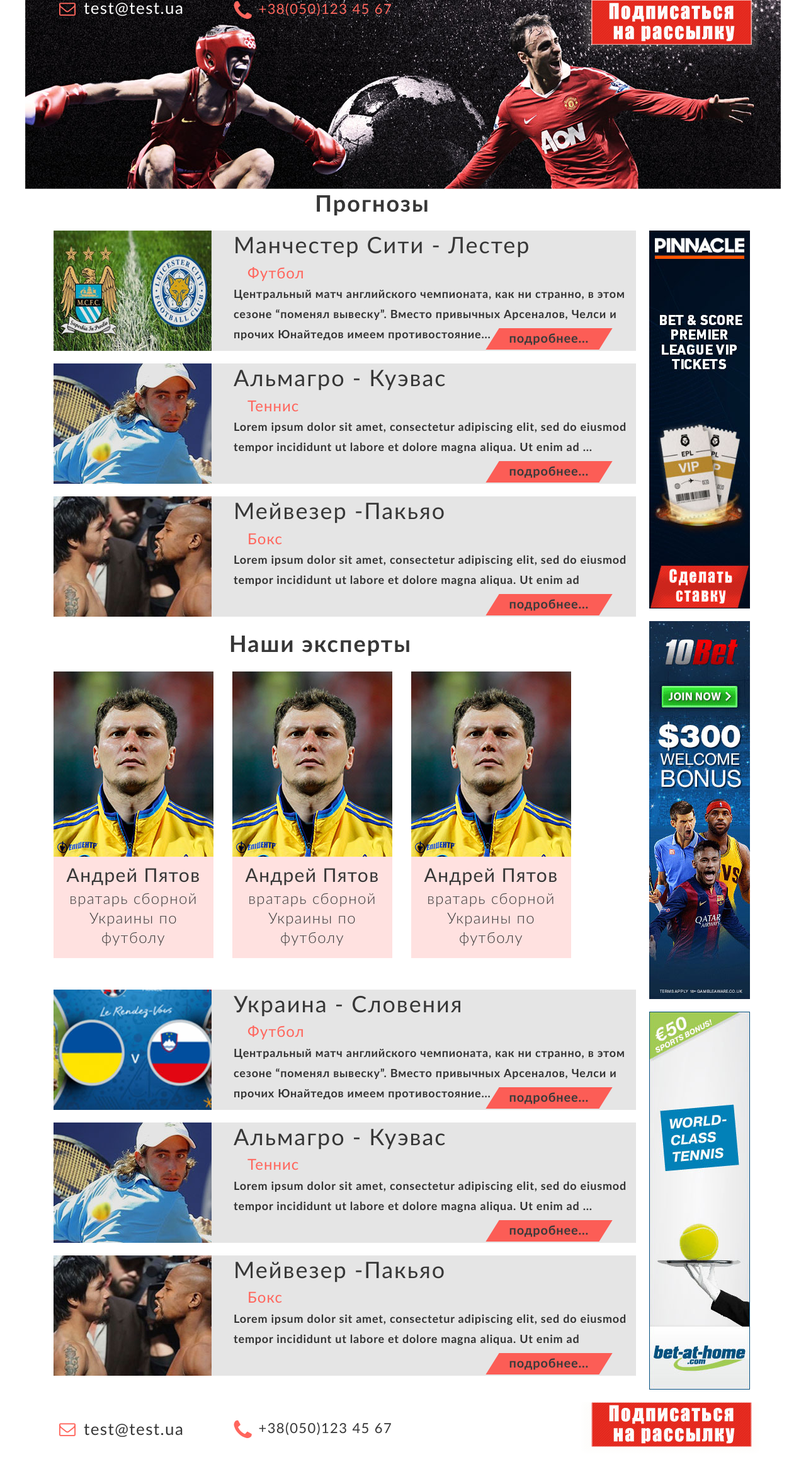
After one commit to VLishenko/sport, a PHP site: page /index.html in a window 1280 px wide. The commit adds this page. Shown: the whole page at 63% size. Run offline with PHP 8.4, Linux system fonts and the light colour scheme.

Commit message:
Site For GitGub

```diff
--- a/content-ad-bottom.php
+++ b/content-ad-bottom.php
@@ -15,9 +15,5 @@
 
 		</div>
 
-		<a href="#">
-			<p>ssa</p>
-		</a>
-
 	</div> <!-- .row -->
 </div> <!-- .container -->
--- a/footer.php
+++ b/footer.php
@@ -22,7 +22,6 @@
 						</a>
 					</div>
 
-					</div>
 				</div>
 			</div> <!-- .row -->
 		</div> <!-- .container -->
--- a/header.php
+++ b/header.php
@@ -51,7 +51,6 @@
 					</a>
 				</div>
 
-				</div>
 			</div> <!-- .row -->
 		</div> <!-- .container -->
 	</header>
--- /dev/null
+++ b/index.html
@@ -0,0 +1,309 @@
+<!DOCTYPE html>
+<!--[if lt IE 7]><html lang="ru" class="lt-ie9 lt-ie8 lt-ie7"><![endif]-->
+<!--[if IE 7]><html lang="ru" class="lt-ie9 lt-ie8"><![endif]-->
+<!--[if IE 8]><html lang="ru" class="lt-ie9"><![endif]-->
+<!--[if gt IE 8]><!-->
+<html lang="ru">
+<!--<![endif]-->
+<head>
+	<meta charset="utf-8" />
+	<title>Заголовок</title>
+	<meta name="description" content="" />
+	<meta http-equiv="X-UA-Compatible" content="IE=edge" />
+	<meta name="viewport" content="width=device-width, initial-scale=1.0" />
+	<link rel="shortcut icon" href="favicon.png" />
+	<link rel="stylesheet" href="libs/bootstrap/bootstrap.css" />
+	<link rel="stylesheet" href="libs/font-awesome-4.2.0/css/font-awesome.min.css" />
+	<link rel="stylesheet" href="css/normalize.css" />
+	<link rel="stylesheet" href="css/fonts.css" />
+	<link rel="stylesheet" href="css/main.css" />
+	<link rel="stylesheet" href="css/media.css" />
+</head>
+<body class="site-wrapper">
+	<!--[if lt IE 9]>
+	<script src="libs/html5shiv/es5-shim.min.js"></script>
+	<script src="libs/html5shiv/html5shiv.min.js"></script>
+	<script src="libs/html5shiv/html5shiv-printshiv.min.js"></script>
+	<script src="libs/respond/respond.min.js"></script>
+	<![endif]-->
+	<!-- Start Main Header -->
+	<header class="header">
+		<div class="container">
+			<div class="row">
+
+				<div class="col-md-3">
+					<a href="mailto:test@test.ua" class="mail color-white">
+						<i class="fa fa-envelope-o"></i>
+						test@test.ua
+					</a>
+				</div>
+
+				<div class="col-md-4">
+					<div class="phone color-red">
+						<i class="fa fa-phone"></i>
+						+38(050)123 45 67
+					</div>
+				</div>
+
+				<div class="col-md-5">
+					<a href="#" class="delivery-btn ">
+						<img src="img/delivery-btn.png" alt="">
+					</a>
+				</div>
+
+			</div> <!-- .row -->
+		</div> <!-- .container -->
+	</header>
+	<!-- End Main Header -->
+
+	<main class="main main-content">
+		<div class="container">
+			<div class="row">
+
+				<div class="col-md-12">
+					<h2 class="projection-title--position">Прогнозы</h2>
+				</div>
+
+				<!-- Start Main Content -->
+				<div class="col-md-10">
+
+
+					<!-- Start Projections Block -->
+
+					<!-- Start Projection 1 -->
+					<div class="col-md-12">
+						<div class="main-content-projection">
+							<img src="images/Projection/projection-1.jpg" alt="">
+							<h3>Манчестер Сити - Лестер</h3>
+							<a href="#">Футбол</a>
+							<p>
+								Центральный матч английского чемпионата, как ни странно, в этом сезоне “поменял вывеску”. Вместо привычных Арсеналов, Челси и прочих Юнайтедов имеем противостояние...
+							</p>
+
+							<div class="main-content-projection-details">
+								<a href="#" class="">
+									подробнее...
+								</a>
+							</div>
+
+						</div>
+					</div>
+					<!-- End Projection 1 -->
+
+					<!-- Start Projection 2 -->
+					<div class="col-md-12">
+						<div class="main-content-projection">
+							<img src="images/Projection/projection-2.jpg" alt="">
+							<h3>Альмагро - Куэвас</h3>
+							<a href="#">Теннис</a>
+							<p>
+								Lorem ipsum dolor sit amet, consectetur adipiscing elit, sed do eiusmod tempor incididunt ut labore et dolore magna aliqua. Ut enim ad ...
+							</p>
+
+							<div class="main-content-projection-details">
+								<a href="#" class="">
+									подробнее...
+								</a>
+							</div>
+
+						</div>
+					</div>
+					<!-- End Projection 2 -->
+
+					<!-- Start Projection 3 -->
+					<div class="col-md-12">
+						<div class="main-content-projection">
+							<img src="images/Projection/projection-3.jpg" alt="">
+							<h3>Мейвезер -Пакьяо</h3>
+							<a href="#">Бокс</a>
+							<p>
+								Lorem ipsum dolor sit amet, consectetur adipiscing elit, sed do eiusmod tempor incididunt ut labore et dolore magna aliqua. Ut enim ad <span class=""></span>
+							</p>
+
+							<div class="main-content-projection-details">
+								<a href="#" class="">
+									подробнее...
+								</a>
+							</div>
+
+						</div>
+					</div>
+					<!-- End Projection 3 -->
+					<!-- End Projections Block -->
+
+
+					<!-- Start Our Experts -->
+					<div class="col-md-11">
+						<h2 class="experts-title">Наши эксперты</h2>
+					</div>
+
+					<div class="expert-item-wrap col-md-12">
+
+							<!-- Start Expert Item 1 -->
+							<div class="expert-item">
+								<img src="images/Expert/expert-1.jpg" alt="">
+								<span>Андрей Пятов</span>
+
+								<p>
+									вратарь сборной Украины по футболу
+								</p>
+
+							</div>
+							<!-- End Expert Item 1 -->
+
+							<!-- Start Expert Item 2 -->
+							<div class="expert-item">
+								<img src="images/Expert/expert-1.jpg" alt="">
+								<span>Андрей Пятов</span>
+
+								<p>
+									вратарь сборной Украины по футболу
+								</p>
+
+							</div>
+							<!-- End Expert Item 2 -->
+
+							<!-- Start Expert Item 3 -->
+							<div class="expert-item">
+								<img src="images/Expert/expert-1.jpg" alt="">
+								<span>Андрей Пятов</span>
+
+								<p>
+									вратарь сборной Украины по футболу
+								</p>
+
+							</div>
+							<!-- End Expert Item 3 -->
+
+					</div> <!-- .expert-item-wrap -->
+					<!-- End Our Experts -->
+
+
+					<!-- Start Second Projections Block  -->
+
+					<!-- Start Projection 1 -->
+					<div class="col-md-12">
+						<div class="main-content-projection">
+							<img src="images/Projection/projection-4.jpg" alt="">
+							<h3>Украина - Словения</h3>
+							<a href="#">Футбол</a>
+							<p>
+								Центральный матч английского чемпионата, как ни странно, в этом сезоне “поменял вывеску”. Вместо привычных Арсеналов, Челси и прочих Юнайтедов имеем противостояние...
+							</p>
+
+							<div class="main-content-projection-details">
+								<a href="#" class="">
+									подробнее...
+								</a>
+							</div>
+
+						</div>
+					</div>
+					<!-- End Projection 1 -->
+
+					<!-- Start Projection 2 -->
+					<div class="col-md-12">
+						<div class="main-content-projection">
+							<img src="images/Projection/projection-2.jpg" alt="">
+							<h3>Альмагро - Куэвас</h3>
+							<a href="#">Теннис</a>
+							<p>
+								Lorem ipsum dolor sit amet, consectetur adipiscing elit, sed do eiusmod tempor incididunt ut labore et dolore magna aliqua. Ut enim ad ...
+							</p>
+
+							<div class="main-content-projection-details">
+								<a href="#" class="">
+									подробнее...
+								</a>
+							</div>
+
+						</div>
+					</div>
+					<!-- End Projection 2 -->
+
+					<!-- Start Projection 3 -->
+					<div class="col-md-12">
+						<div class="main-content-projection">
+							<img src="images/Projection/projection-3.jpg" alt="">
+							<h3>Мейвезер -Пакьяо</h3>
+							<a href="#">Бокс</a>
+							<p>
+								Lorem ipsum dolor sit amet, consectetur adipiscing elit, sed do eiusmod tempor incididunt ut labore et dolore magna aliqua. Ut enim ad <span class=""></span>
+							</p>
+
+							<div class="main-content-projection-details">
+								<a href="#" class="">
+									подробнее...
+								</a>
+							</div>
+
+						</div>
+					</div>
+					<!-- End Projection 3 -->
+					<!-- End Second Projections Block  -->
+
+				</div>
+				<!-- End Main Content -->
+
+
+				<!-- Start Aside -->
+					<div class="col-md-2">
+						<aside class="aside">
+
+	<div class="ad-h600 visible-lg visible-md hidden-sm hidden-xs">
+		<img src="images/Advertisement/advertisement-1.jpg" alt="">
+	</div>
+
+	<div class="ad-h600 visible-lg visible-md hidden-sm hidden-xs">
+		<img src="images/Advertisement/advertisement-2.jpg" alt="">
+	</div>
+
+	<div class="ad-h600 visible-lg visible-md hidden-sm hidden-xs">
+		<img src="images/Advertisement/advertisement-3.jpg" alt="">
+	</div>
+
+</aside>					</div>
+				<!-- End Aside -->
+
+
+			</div> <!-- .row -->
+		</div> <!-- .container -->
+	</main>
+
+<footer>
+		<div class="container">
+			<div class="row">
+				<div class="footer-block">
+					<div class="col-md-3">
+						<a href="mailto:test@test.ua" class="mail color-black">
+							<i class="fa fa-envelope-o"></i>
+							test@test.ua
+						</a>
+					</div>
+
+					<div class="col-md-4">
+						<div class="phone color-black">
+							<i class="fa fa-phone"></i>
+							+38(050)123 45 67
+						</div>
+					</div>
+
+					<div class="col-md-5">
+						<a href="#" class="delivery-btn">
+							<img src="img/delivery-btn.png" alt="">
+						</a>
+					</div>
+
+				</div>
+			</div> <!-- .row -->
+		</div> <!-- .container -->
+	</footer>
+
+
+	<script src="libs/jquery/jquery-1.11.1.min.js"></script>
+	<script src="libs/jquery-mousewheel/jquery.mousewheel.min.js"></script>
+	<script src="js/common.js"></script>
+	<!-- Yandex.Metrika counter --><!-- /Yandex.Metrika counter -->
+	<!-- Google Analytics counter --><!-- /Google Analytics counter -->
+</body>
+</html>
```
Also changed, not shown: content.html (added, +190 -0 lines).
